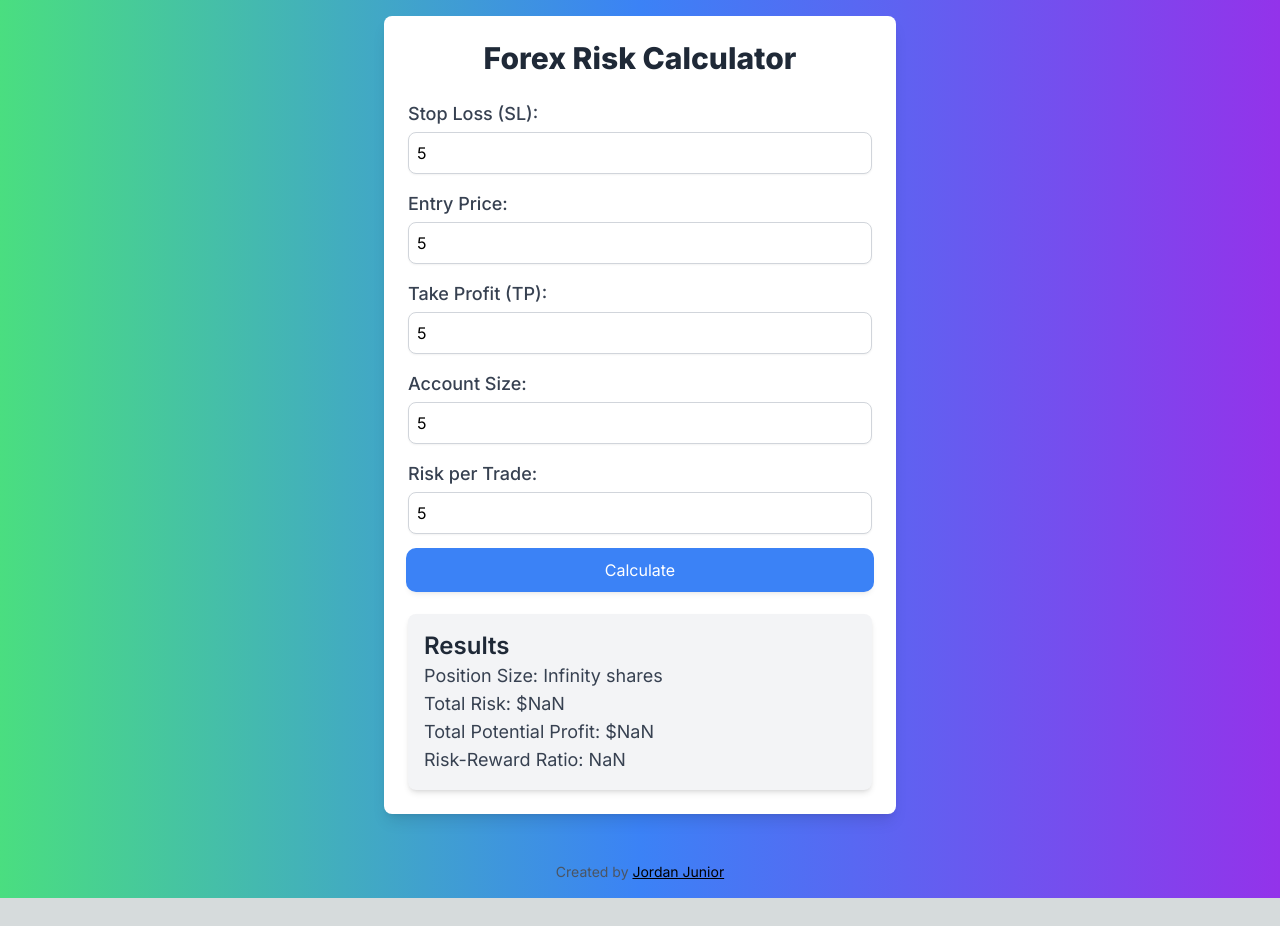
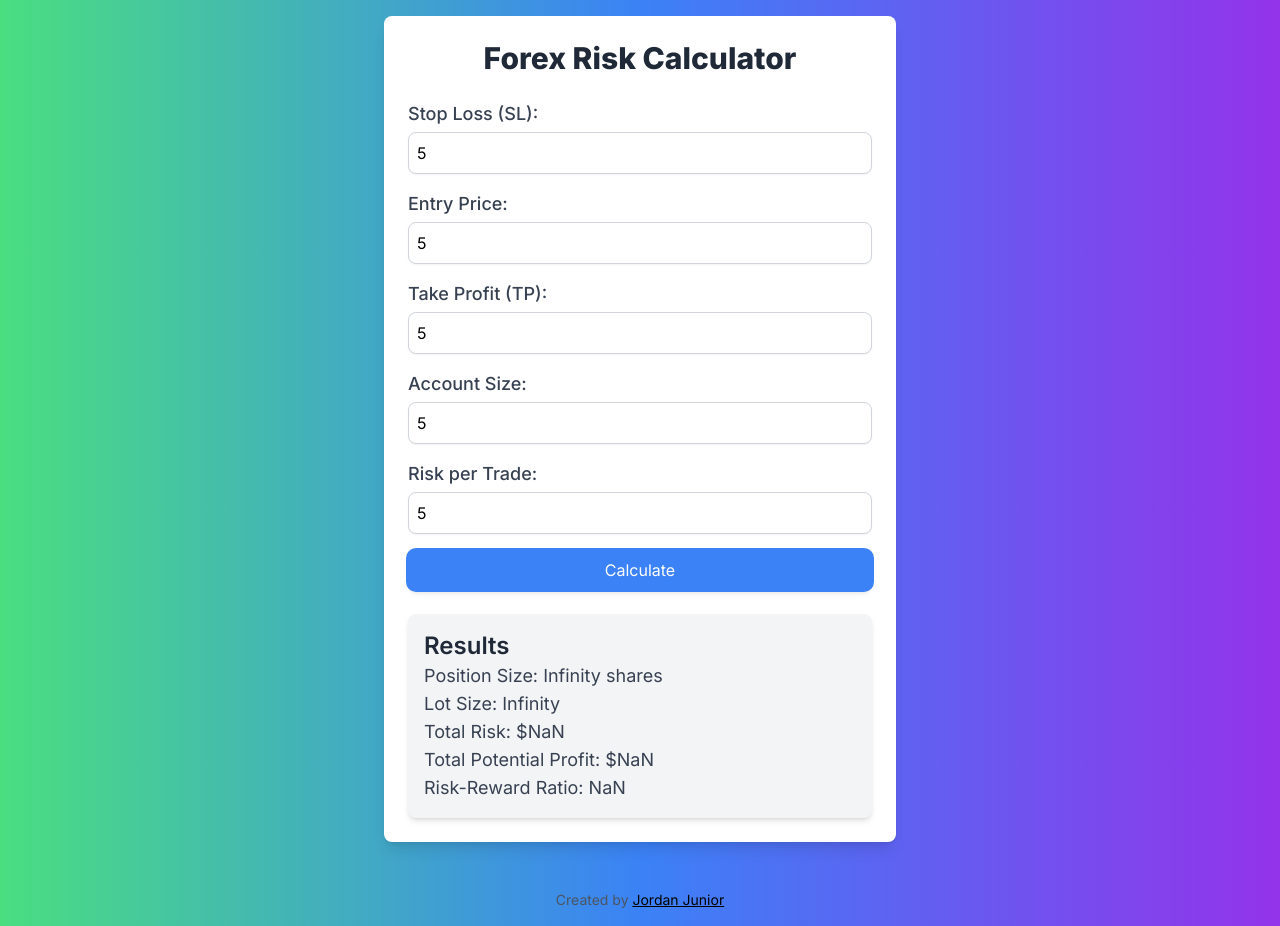
Before and after one commit to jordanjunior22/fxcaculator, a Next.js app: page / in a window 1280 px wide. Both pictures are taken after typing "5", "5", "5", "5", "5" into the empty fields and a click on the button "Calculate". Before the commit the page ends 898 px from the top, so only its background shows below. Built offline with nearby package versions, Linux system fonts and the light colour scheme.

Commit message:
Update page.js

```diff
--- a/app/page.js
+++ b/app/page.js
@@ -1,4 +1,4 @@
-"use client"
+"use client";
 import { useState } from 'react';
 import Head from 'next/head';
 
@@ -10,6 +10,12 @@ const Home = () => {
   const [riskPerTrade, setRiskPerTrade] = useState('');
 
   const [results, setResults] = useState(null);
+
+  const calculateLotSize = (positionSize) => {
+    const digitCount = positionSize.toFixed(0).length;
+    const divisor = Math.pow(10, digitCount);
+    return positionSize / divisor;
+  };
 
   const handleSubmit = (e) => {
     e.preventDefault();
@@ -26,6 +32,7 @@ const Home = () => {
 
     const riskPerShare = Math.abs(entry - sl);
     const positionSize = Math.abs(risk) / riskPerShare;
+    const lotSize = calculateLotSize(positionSize);  // Calculate lot size here
     const totalRisk = positionSize * riskPerShare;
     const profitPerShare = Math.abs(entry - tp);
     const totalProfit = positionSize * profitPerShare;
@@ -33,6 +40,7 @@ const Home = () => {
 
     setResults({
       positionSize: positionSize.toFixed(0),
+      lotSize: lotSize.toFixed(4),   // Format to 4 decimal places for clarity
       totalRisk: totalRisk.toFixed(2),
       totalProfit: totalProfit.toFixed(2),
       riskRewardRatio: riskRewardRatio.toFixed(2),
@@ -115,6 +123,7 @@ const Home = () => {
           <div className="mt-6 p-4 bg-gray-100 rounded-lg shadow-md">
             <h2 className="text-2xl font-semibold text-gray-800">Results</h2>
             <p className="text-lg text-gray-700">Position Size: {results.positionSize} shares</p>
+            <p className="text-lg text-gray-700">Lot Size: {results.lotSize}</p>   {/* Display lot size */}
             <p className="text-lg text-gray-700">Total Risk: ${results.totalRisk}</p>
             <p className="text-lg text-gray-700">Total Potential Profit: ${results.totalProfit}</p>
             <p className="text-lg text-gray-700">Risk-Reward Ratio: {results.riskRewardRatio}</p>
```
